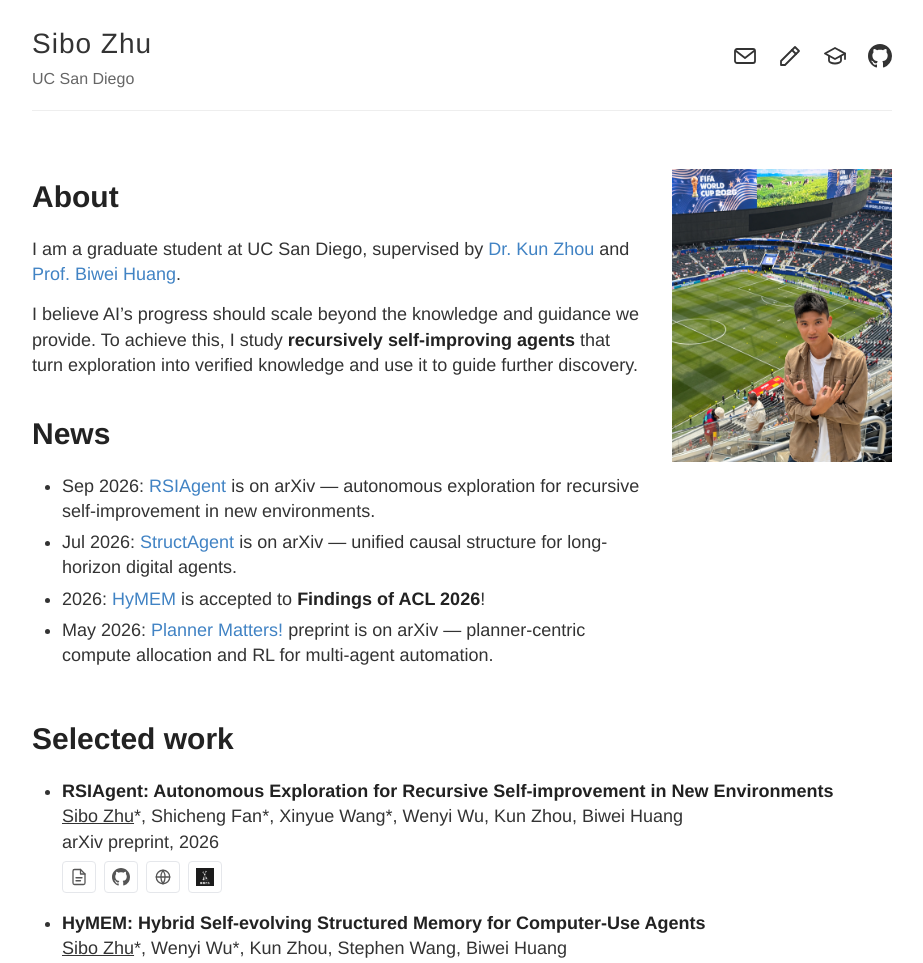
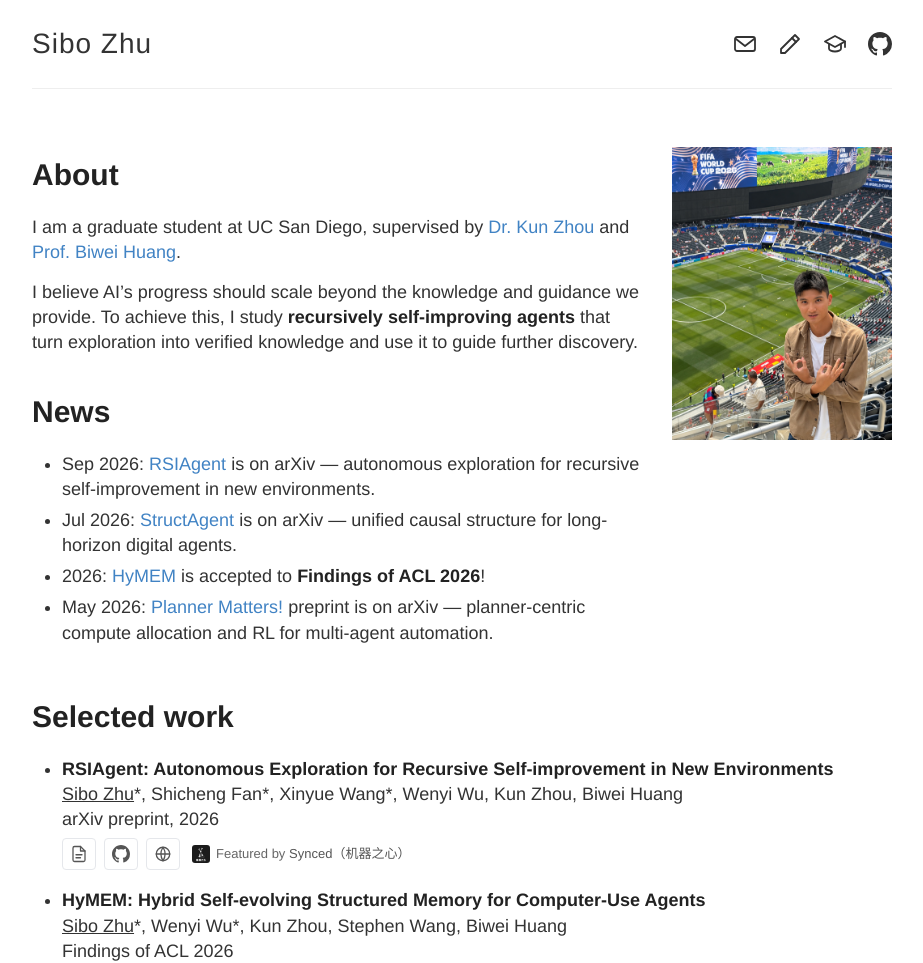
Before and after one commit to NickSiboZhu/NickSiboZhu.github.io, a plain HTML site: page index.html in a window 1280 px wide. Shown: the top 963 px of the page, without its empty margins (178-1101 px from the left). Drawn offline with Linux system fonts and the light colour scheme; no server answers.

Commit message:
Refine Synced media attribution and simplify homepage masthead

```diff
--- a/index.html
+++ b/index.html
@@ -43,6 +43,12 @@
     .pub-icon-link:focus-visible { outline: 2px solid #4183C4; outline-offset: 3px; }
     .pub-icon-link > svg { width: 18px; height: 18px; flex-shrink: 0; }
     .pub-icon-link > img { display: block; width: 18px; height: 18px; object-fit: contain; flex-shrink: 0; }
+    .pub-media-link { padding: 5px 3px; border-color: transparent; color: #666; font-size: 13px; line-height: 1.4; }
+    .pub-media-link > img { border-radius: 3px; }
+    .pub-media-label { white-space: nowrap; }
+    .pub-media-name { color: #555; font-weight: 500; }
+    .pub-media-link:hover { color: #4183C4; background: transparent; border-color: transparent; }
+    .pub-media-link:hover .pub-media-name { color: inherit; text-decoration: underline; text-underline-offset: 3px; }
     .pub-stars { display: inline-flex; align-items: center; gap: 3px; padding-left: 6px; border-left: 1px solid #e5e7eb; font-size: 12px; font-variant-numeric: tabular-nums; }
     .pub-stars[hidden] { display: none; }
     .pub-stars svg { width: 13px; height: 13px; }
@@ -69,7 +75,6 @@
       <header class="masthead">
         <div class="site-info">
           <h1 class="site-name"><a href="/">Sibo Zhu</a></h1>
-          <p class="site-description">UC San Diego</p>
         </div>
         <nav>
           <a href="mailto:nickzhu012@gmail.com" title="Email" aria-label="Email">
@@ -128,7 +133,7 @@
                 <a class="pub-icon-link" href="https://arxiv.org/abs/2609.15364" title="Paper — RSIAgent" aria-label="Paper — RSIAgent"><svg viewBox="0 0 24 24" fill="none" stroke="currentColor" stroke-width="1.7" stroke-linecap="round" stroke-linejoin="round" aria-hidden="true" focusable="false"><path d="M14 2H6a2 2 0 0 0-2 2v16a2 2 0 0 0 2 2h12a2 2 0 0 0 2-2V8z"/><path d="M14 2v6h6M8 13h8M8 17h6"/></svg></a>
                 <a class="pub-icon-link" href="https://github.com/AetherLabsAI/RSIAgent" title="Code on GitHub — RSIAgent" aria-label="Code on GitHub — RSIAgent" data-github-repo="AetherLabsAI/RSIAgent" data-label="Code on GitHub — RSIAgent"><svg viewBox="0 0 16 16" fill="currentColor" aria-hidden="true" focusable="false"><path d="M8 0C3.58 0 0 3.58 0 8c0 3.54 2.29 6.53 5.47 7.59.4.07.55-.17.55-.38 0-.19-.01-.82-.01-1.49-2.01.37-2.53-.49-2.69-.94-.09-.23-.48-.94-.82-1.13-.28-.15-.68-.52-.01-.53.63-.01 1.08.58 1.23.82.72 1.21 1.87.87 2.33.66.07-.52.28-.87.51-1.07-1.78-.2-3.64-.89-3.64-3.95 0-.87.31-1.59.82-2.15-.08-.2-.36-1.02.08-2.12 0 0 .67-.21 2.2.82.64-.18 1.32-.27 2-.27s1.36.09 2 .27c1.53-1.04 2.2-.82 2.2-.82.44 1.1.16 1.92.08 2.12.51.56.82 1.27.82 2.15 0 3.07-1.87 3.75-3.65 3.95.29.25.54.73.54 1.48 0 1.07-.01 1.93-.01 2.2 0 .21.15.46.55.38A8.01 8.01 0 0 0 16 8c0-4.42-3.58-8-8-8z"/></svg><span class="pub-stars" hidden aria-hidden="true"><svg viewBox="0 0 24 24" fill="none" stroke="currentColor" stroke-width="1.7" stroke-linecap="round" stroke-linejoin="round" aria-hidden="true" focusable="false"><path d="m12 3 2.8 5.7 6.2.9-4.5 4.4 1.1 6.2L12 17.3l-5.6 2.9 1.1-6.2L3 9.6l6.2-.9z"/></svg><span class="pub-star-count"></span></span></a>
                 <a class="pub-icon-link" href="https://aetherlabsai.github.io/RSIAgent/" title="Website — RSIAgent" aria-label="Website — RSIAgent"><svg viewBox="0 0 24 24" fill="none" stroke="currentColor" stroke-width="1.7" stroke-linecap="round" stroke-linejoin="round" aria-hidden="true" focusable="false"><circle cx="12" cy="12" r="9"/><path d="M3 12h18M12 3a17 17 0 0 1 0 18 17 17 0 0 1 0-18z"/></svg></a>
-                <a class="pub-icon-link" href="https://mp.weixin.qq.com/s/bg0tkvHsKTZ88uBNKUdVTQ" lang="zh-CN" title="机器之心 — RSIAgent" aria-label="机器之心报道：RSIAgent"><img src="images/jiqizhixin.png" width="18" height="18" alt="" /></a>
+                <a class="pub-icon-link pub-media-link" href="https://mp.weixin.qq.com/s/bg0tkvHsKTZ88uBNKUdVTQ" title="Featured by Synced（机器之心） — RSIAgent" aria-label="Featured by Synced（机器之心） — RSIAgent"><img src="images/jiqizhixin.png" width="18" height="18" alt="" /><span class="pub-media-label">Featured by <span class="pub-media-name">Synced<span lang="zh-CN">（机器之心）</span></span></span></a>
               </span></p>
           </li>
           <li>
```
